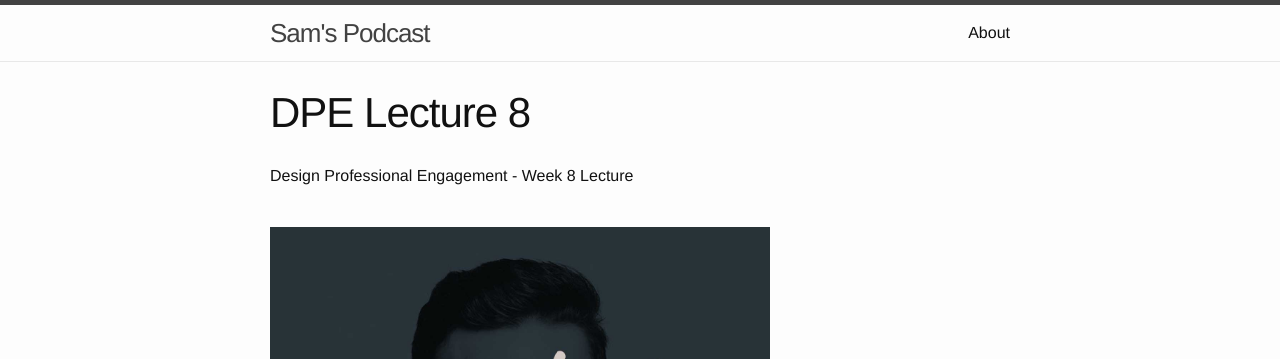
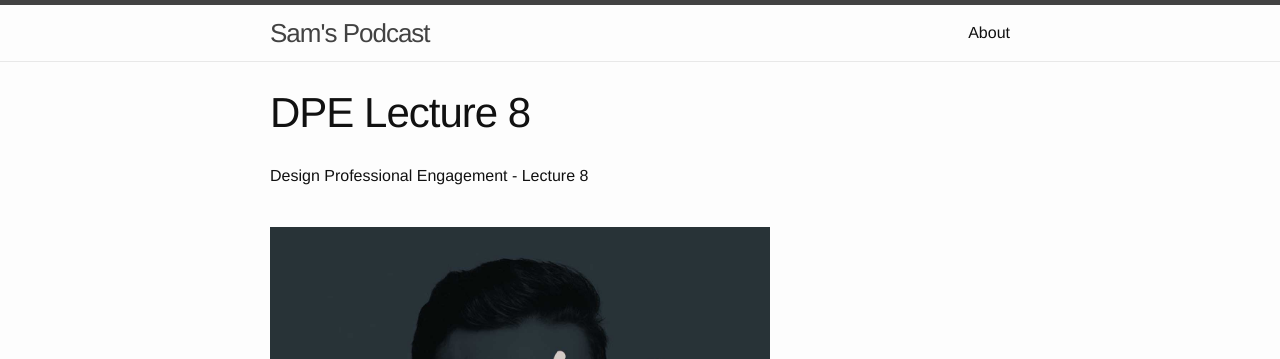
Before and after one commit to samjdavis13/cast, a Jekyll site: the page built from _posts/2015-04-27-dpe-lecture-8.markdown, in a window 1280 px wide. Shown: the top 359 px of the page. Built offline with Jekyll 4.4.1, drawn with Linux system fonts in a browser that asks for light colours; some of the changed lines change nothing that is shown.

Commit message:
update dpe-lecture-8 with smaller file

```diff
--- a/_posts/2015-04-27-dpe-lecture-8.markdown
+++ b/_posts/2015-04-27-dpe-lecture-8.markdown
@@ -2,9 +2,9 @@
 layout: podcast
 title: DPE Lecture 8
 date: Thu, 2 Apr 2015 10:26:10
-guid: /files/dpe-lecture-8.mp3
-bytelength: 45170421
-duration: 47:01
+guid: /files/dpe-lecture-8-v2.mp3
+bytelength: 22585605
+duration: 47:03
 ---
 
-Design Professional Engagement - Week 8 Lecture
+Design Professional Engagement - Lecture 8
```
Also changed, not shown: 1 other file.
